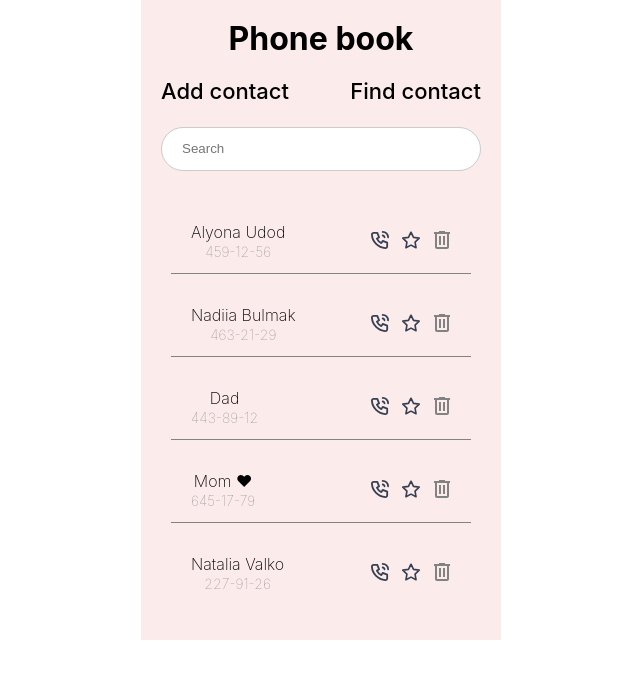
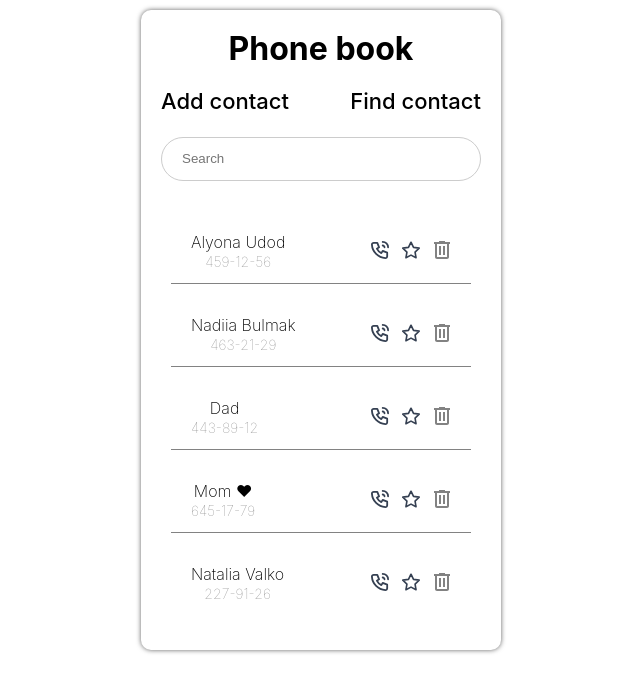
Before and after one commit to Volodya66/goit-react-hw-08-phonebook, a React (Create React App) app: page /goit-react-hw-06-phonebook-styled/contact in a window 1280 px wide. Shown: the top 692 px of the page, without its empty margins (319-959 px from the left). Built offline with nearby package versions, Linux system fonts and the light colour scheme.

Commit message:
Update index.css

```diff
--- a/src/index.css
+++ b/src/index.css
@@ -17,14 +17,20 @@
 * {
   box-sizing: border-box;
 }
-.wrapper{
+.wrapper {
+  margin-top: 10px;
 
   width: 360px;
- height: 640px;
+  height: 640px;
   padding: 20px;
-  background-color: #fbebeb;
+  background-color: white;
   margin-left: auto;
   margin-right: auto;
+  border-radius: 10px;
+
+  box-shadow: 0px 0px 5px 0px rgba(0, 0, 0, 0.62);
+  -webkit-box-shadow: 0px 0px 5px 0px rgba(0, 0, 0, 0.62);
+  -moz-box-shadow: 0px 0px 5px 0px rgba(0, 0, 0, 0.62);
 }
 
 .titleWrapper{
```
